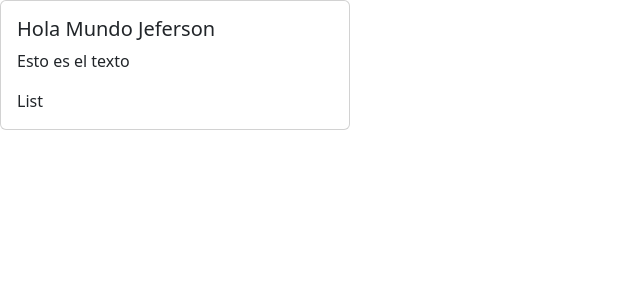
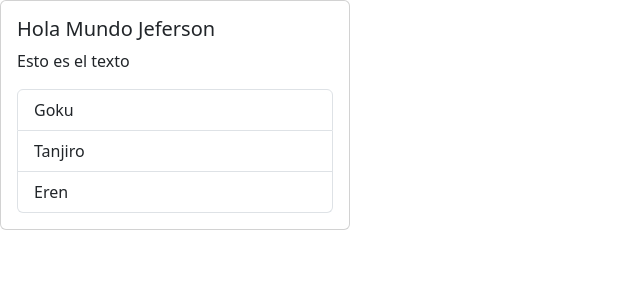
Before and after one commit to jeferson-hernandez08/helloReact, a React (Vite) app in the folder react-app/: page / in a window 1280 px wide. Shown: the top 300 px of the page, without its empty margins (0-640 px from the left). Built offline with nearby package versions, Linux system fonts and the light colour scheme.

Commit message:
Impression List component props finished

```diff
--- a/react-app/src/App.tsx
+++ b/react-app/src/App.tsx
@@ -3,10 +3,11 @@
 
 
 function App() {
+  const list = ["Goku", "Tanjiro", "Eren"];
   return (
     <Card>
       <CardBody title='Hola Mundo Jeferson' text='Esto es el texto' />
-      <List />
+      <List data={list} />
     </Card>
   );
 }
--- a/react-app/src/components/List.tsx
+++ b/react-app/src/components/List.tsx
@@ -1,11 +1,15 @@
-import React from 'react'
+type Props = {
+  data: string[];
+}
 
-type Props = {}
-
-function List({}: Props) {
+function List({ data }: Props) {
   return (
-    <div>List</div>
-  )
+    <ul className="list-group">
+       {data.map((elemento) => (
+        <li key={elemento} className="list-group-item">{elemento}</li>
+       ))}
+    </ul>
+  );
 }
 
 export default List
```
Also changed, not shown: 2 other files (tests, documents, lock files or other folders).
